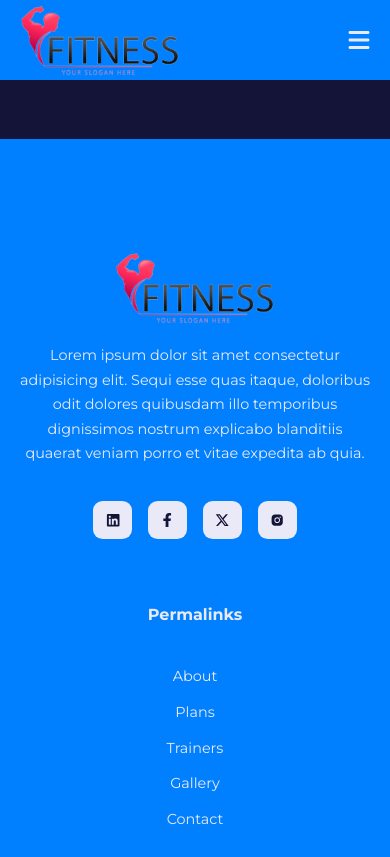
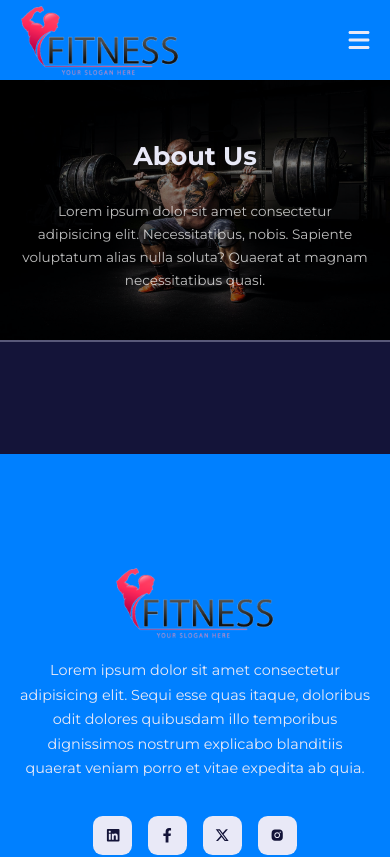
Before and after one commit to promishgrg98/gym-website, a React (Create React App) app: page /about in a window 390 px wide. Shown: the top 857 px of the page. Built offline with nearby package versions, Linux system fonts and the light colour scheme.

Commit message:
create Header Component

```diff
--- /dev/null
+++ b/src/components/Header.jsx
@@ -0,0 +1,19 @@
+import React from 'react'
+
+function Header({title, image, children}) {
+  return (
+    <header className="header">
+        <div className="header_container">
+            <div className="header_container-bg">
+                <img src={image} alt="Header Background Image" />
+            </div>
+            <div className="header_content">
+                <h2>{title}</h2>
+                <p>{children}</p>
+            </div>
+        </div>
+    </header>
+  )
+}
+
+export default Header
--- a/src/index.css
+++ b/src/index.css
@@ -153,6 +153,49 @@
   }
 }
 
+.header {
+  margin-top: 5rem;
+  height: 20rem;
+  overflow: hidden;
+  border-bottom: 2px solid var(--color-gray-400);
+
+  .header_container {
+    width: 100%;
+    height: 100%;
+    position: relative;
+    display: grid;
+    place-items: center;
+    background: black;
+
+    .header_container-bg {
+      position: absolute;
+      width: 100%;
+
+      img {
+        opacity: 0.5;
+      }
+    }
+
+    .header_content {
+      position: relative;
+      width: 44%;
+      margin: 0 auto;
+      text-align: center;
+      color: var(--color-gray-100);
+
+      h2 {
+        margin-bottom: 1rem;
+      }
+
+      p {
+        color: rgba(255, 255, 255, 0.75);
+      }
+    }
+  }
+}
+
+
+
 @media screen and (max-width: 1024px) {
   .container {
     width: var(--container-width-md);
@@ -165,6 +208,14 @@
   h2 {
     font-size: 1.6rem;
   }
+
+  .header {
+    .header_container {
+      .header_content {
+        width: 76%;
+      }
+    }
+  }
 }
 
 @media screen and (max-width: 600px) {
@@ -172,4 +223,23 @@
     font-size: 2.2rem;
     line-height: 1.3;
   }
+
+  section {
+    margin-top: 7rem;
+  }
+
+  .header {
+    height: fit-content;
+
+    .header_container {
+      .header_content {
+        width: var(--container-width-md);
+        padding: 3rem 0;
+
+        p {
+          font-size: 0.85rem;
+        }
+      }
+    }
+  }
 }
--- a/src/pages/about/About.jsx
+++ b/src/pages/about/About.jsx
@@ -1,9 +1,15 @@
 import React from 'react'
 import './about.css'
+import Header from '../../components/Header'
+import HeaderImage from '../../images/header_bg_1.jpg'
 
 function About() {
   return (
-    <div>About</div>
+    <div>
+      <Header title={'About Us'} image={HeaderImage}>
+        Lorem ipsum dolor sit amet consectetur adipisicing elit. Necessitatibus, nobis. Sapiente voluptatum alias nulla soluta? Quaerat at magnam necessitatibus quasi.
+      </Header>
+    </div>
   )
 }
 
```
